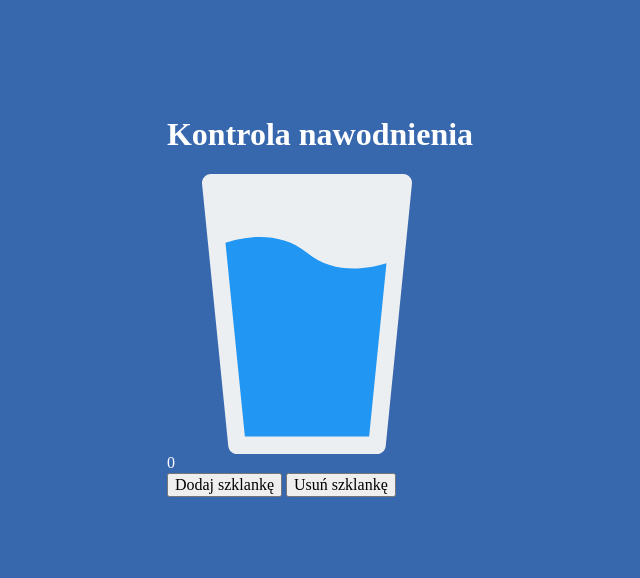
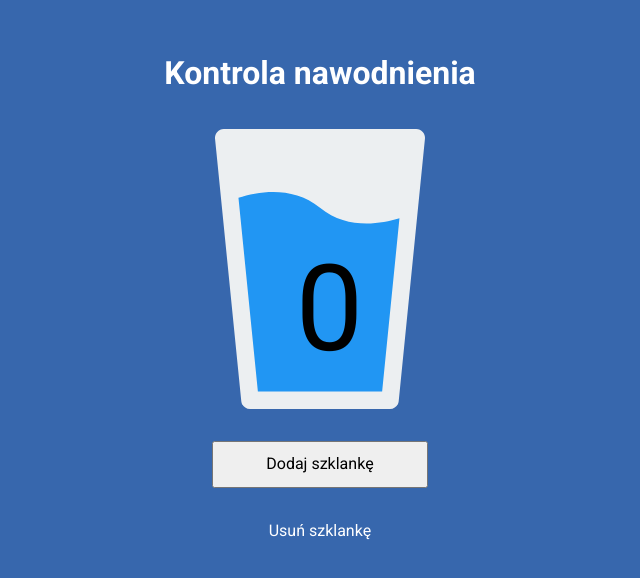
Before and after one commit to Slawecky/drinkwater, a website built with webpack: page src/pages/index.html in a window 1280 px wide. Shown: the part 104-682 px from the top of the page, without its empty margins (320-960 px from the left). Built offline with nearby package versions, Linux system fonts and the light colour scheme.

Commit message:
Poprawki

```diff
--- a/src/pages/index.html
+++ b/src/pages/index.html
@@ -1,5 +1,6 @@
 <!DOCTYPE html>
 <html lang="pl">
+
 <head>
   <meta charset="UTF-8" />
   <meta name="viewport" content="width=device-width, initial-scale=1.0" />
@@ -12,10 +13,7 @@
   <!-- full url with http(s) ie. https://maciejkorsan.github.io/my-repo/ -->
   <meta property="og:url" content="" />
   <!-- full url to the image with http(s) ie. https://maciejkorsan.github.io/my-repo/assets/img/fb.png. Facebook suggests at least 1200 x 630. -->
-    <meta
-      property="og:image"
-      content="https://maciejkorsan.com/wtf-gulp-starter/assets/img/cover.png"
-    />
+  <meta property="og:image" content="https://maciejkorsan.com/wtf-gulp-starter/assets/img/cover.png" />
 
   <!-- uncomment the line below to enable PWA  -->
   <link rel="manifest" href="manifest.json" />
@@ -23,17 +21,21 @@
   <meta name="apple-mobile-web-app-capable" content="yes" />
 
 </head>
+
 <body>
   <main class="control">
-      <h1 class="control__header" >Kontrola nawodnienia</h1>
+    <h1 class="control__header">Kontrola nawodnienia</h1>
     <div class="control__back  ">
       <img class="control__logo" src="../assets/img/water-glass.svg" alt="Glass " />
       <span class="control__counter">0</span>
     </div>
-    <div class="count__buttons">
+    <div class="count__button1">
       <button class="button add--js">Dodaj szklankę <spa class="info--js"></spa></button>
+    </div>
+    <div class="count__button2">
       <button class="button__remove remove--js">Usuń szklankę</button>
     </div>
   </main>
 </body>
+
 </html>
--- a/src/scss/main.scss
+++ b/src/scss/main.scss
@@ -1,4 +1,5 @@
 @import "~normalize.css";
+@import url("https://fonts.googleapis.com/css2?family=Roboto:wght@300;400;700&display=swap");
 
 html {
   box-sizing: border-box;
@@ -10,15 +11,63 @@ html {
 }
 
 body {
-  background: #3767AD;
-;
+  background: #3767ad;
   color: white;
   display: flex;
   align-items: center;
   justify-content: center;
   min-height: 100vh;
+  font-style: normal;
+  font-family: "Roboto";
 }
 
-.control__logo {
-  display: flex;
+.control {
+  &__header {
+    display: flex;
+    justify-content: center;
+    align-items: center;
+  }
+  &__logo {
+    display: flex;
+    align-items: center;
+    justify-content: center;
+    padding: 16px;
+  }
+  &__counter {
+    position: absolute;
+    color: black;
+    left: 48.1%;
+    top: 43%;
+
+    font-size: 120px;
+  }
 }
+
+.count {
+  &__button1 {
+    display: flex;
+    align-items: center;
+    justify-content: center;
+
+    padding: 16px;
+  }
+  &__button2 {
+    display: flex;
+    align-items: center;
+    justify-content: center;
+    padding: 16px;
+    margin: 0%;
+  }
+}
+
+.button {
+  width: 216px;
+  height: 47px;
+  &__remove {
+    background: #3767ad;
+    color: white;
+    width: 184px;
+    height: 23px;
+    border: 0px;
+  }
+}
```
Lines whose indentation alone changed are shown as unchanged.
